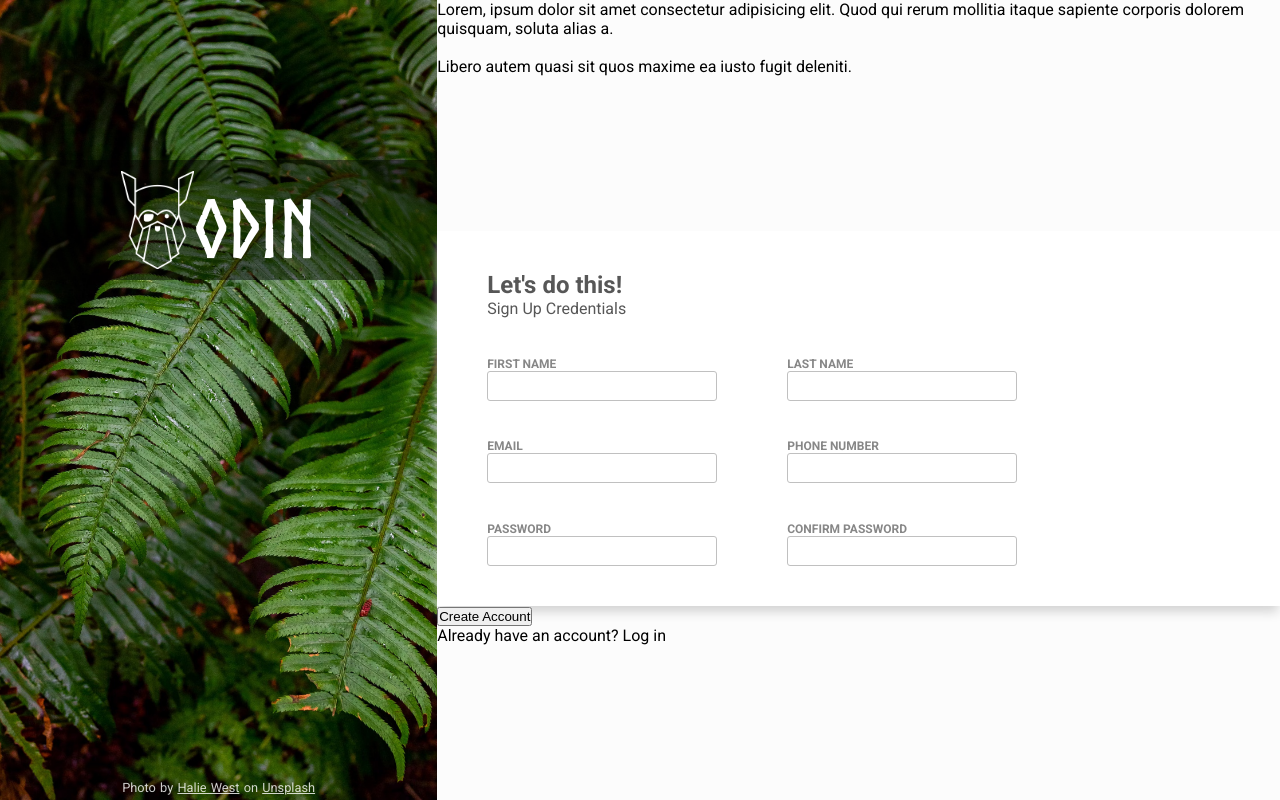
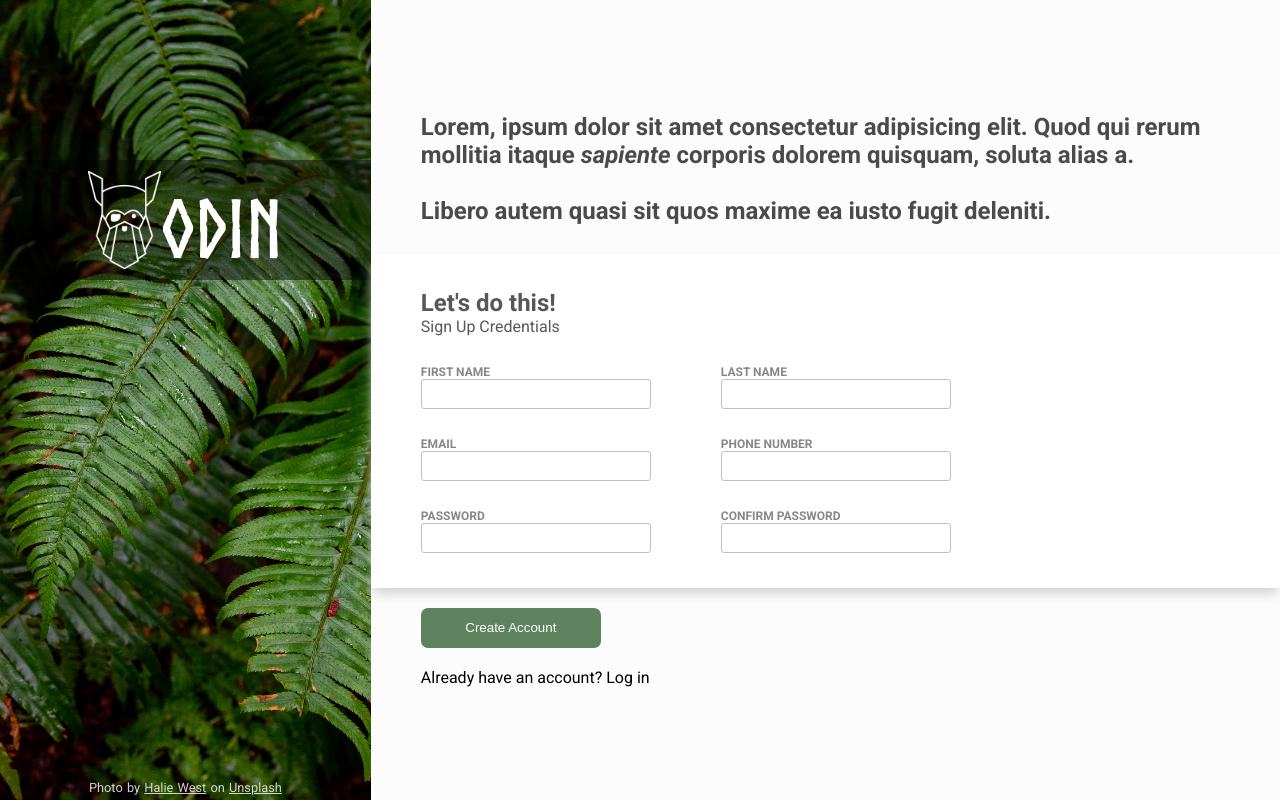
Before and after one commit to teomeoteo/form-project-ODIN, a plain HTML site: page index.html in a window 1280 px wide. Drawn offline with Linux system fonts and the light colour scheme.

Commit message:
Minor fixes

```diff
--- a/index.html
+++ b/index.html
@@ -29,7 +29,7 @@
     <!-- Form -->
     <form action="#">
       <section class="motivational-quote">
-        <p>Lorem, ipsum dolor sit amet consectetur adipisicing elit. Quod qui rerum mollitia itaque sapiente corporis
+        <p>Lorem, ipsum dolor sit amet consectetur adipisicing elit. Quod qui rerum mollitia itaque <i>sapiente</i> corporis
           dolorem quisquam, soluta alias a.</p>
         <br>
         <span> Libero autem quasi sit quos maxime ea iusto fugit deleniti.</span>
@@ -71,7 +71,7 @@
         </div>
 
       </section>
-      <section>
+      <section class="submit-section">
         <button type="submit">Create Account</button>
         <p>Already have an account? <a href="#">Log in</a></p>
       </section>
--- a/style.css
+++ b/style.css
@@ -27,7 +27,7 @@ a {
   background-image: url(Assets/photo-1585202900225-6d3ac20a6962.avif);
   background-size: cover;
   background-position: center;
-  width: calc(100vw / 2.5);
+  width: calc(100vw / 2);
   color: #fff;
   display: flex;
   flex-direction: column;
@@ -97,6 +97,11 @@ section {
   justify-content: space-around;
 }
 
+input:focus{
+  border: 1px solid rgb(132, 132, 220);
+  box-shadow: 2px 2px 5px rgba(0, 0, 0, 0.3);
+}
+
 .input-field {
   display: flex;
   flex-direction: column;
@@ -113,3 +118,34 @@ section {
   border-color:#c0c0c0;
   border-radius: 3px;
 }
+
+.motivational-quote {
+  display: flex;
+  flex-direction: column;
+  justify-content: end;
+  margin: 0 0 30px 30px;
+  font-size: 24px;
+  font-weight: bold;
+  color: #4a4a4a;
+}
+
+.motivational-quote p,
+.motivational-quote span {
+  padding: 0 20px;
+}
+
+.submit-section {
+  display: flex;
+  flex-direction: column;
+  gap: 20px;
+  margin: 20px 0 0 50px;
+}
+
+.submit-section button {
+  width: 180px;
+  height: 40px;
+  border: 0;
+  border-radius: 7px;
+  background-color: rgb(94, 131, 94);
+  color: #fff;
+}
```
